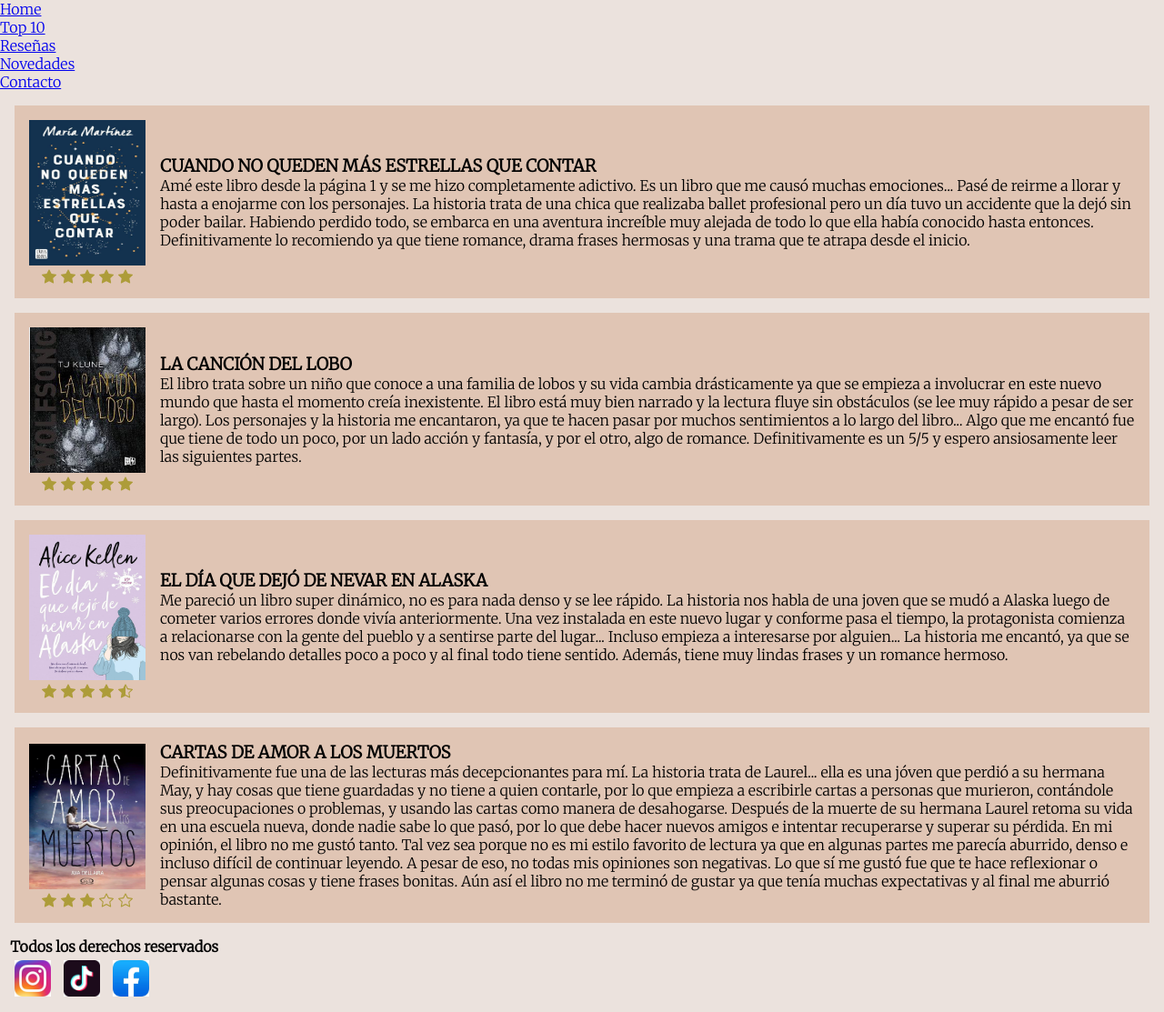
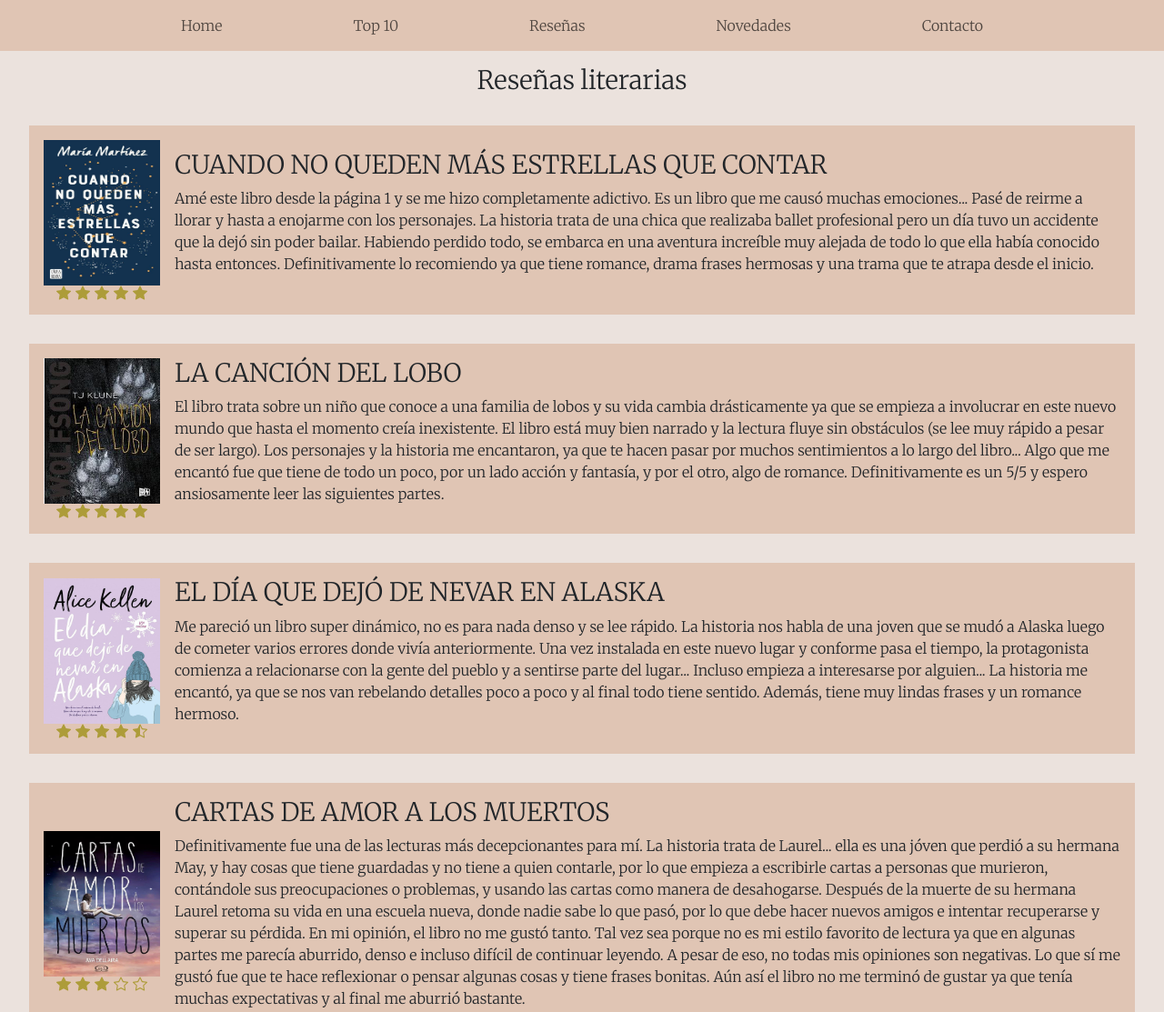
Before and after one commit to Celesteplatini/bookblog, a plain HTML site: page pages/reseñas.html in a window 1280 px wide. Shown: the top 1113 px of the page at 91% size. Drawn offline with nearby package versions, Linux system fonts and the light colour scheme.

Commit message:
modificando barra de navegación y agregando animaciones

```diff
--- a/css/estilos.css
+++ b/css/estilos.css
@@ -13,11 +13,13 @@ body{
 }
 
 /*estilos del header*/
-.barra{
-    background-color: #E0C5B4;
-}
 
 /*seccion home*/
+.textomain{
+    display: flex;
+    flex-direction: column;
+    align-items: center;
+}
 
 /*seccion top10*/
 .titulotopten{
@@ -35,6 +37,9 @@ body{
     padding: 1.5rem;
     border-radius: 0.5rem;
 }
+.topmejores:hover{
+    box-shadow: 0 0 0.5rem 0.7rem rgb(255, 255, 255);
+}
 .topmejorescontenedora{
     justify-content: center;
 }
@@ -46,7 +51,7 @@ main div ol li{
 /*seccion reseñas*/
 main div .resenauno, .resenados, .resenatres, .resenacuatro{
     background-color: #E0C5B4;
-    margin: 1rem;
+    margin: 2rem;
     padding: 1rem;
     display: flex;
     flex-direction: column;
@@ -62,6 +67,15 @@ main div .imgresena1{
     gap: 0.3rem;
     color: rgb(173, 156, 57);
 }
+main div .resenauno:hover, .resenados:hover, .resenatres:hover, .resenacuatro:hover{
+    box-shadow: 0 0 0.5rem 0.7rem rgb(255, 255, 255);
+    scale: 1.02;
+}
+.tituloresenas{
+    display: flex;
+    justify-content: center;
+    margin: 1rem;
+}
 
 /*seccion novedades*/
 main .noticiauno, .noticiados, .noticiatres, .noticiacuatro, .noticiacinco, .noticiaseis{
@@ -73,6 +87,15 @@ main .noticiauno, .noticiados, .noticiatres, .noticiacuatro, .noticiacinco, .not
     gap: 1rem;
     padding: 1rem;
     border-radius: 0.5rem
+}
+main .noticiauno:hover, .noticiados:hover, .noticiatres:hover, .noticiacuatro:hover, .noticiacinco:hover, .noticiaseis:hover{
+    box-shadow: 0 0 0.5rem 0.7rem rgb(255, 255, 255);
+    scale: 1.08;
+}
+.textonovedades{
+    display: flex;
+    justify-content: center;
+    margin: 1rem;
 }
 
 /*seccion contacto*/
@@ -96,9 +119,6 @@ footer h3{
 /*mq de tablet*/
 @media screen and (min-width:600px){
     /*header*/
-    header nav ul{
-        gap: 4rem;
-    }
 
     /*seccion reseñas*/
     main div .resenauno, .resenados, .resenatres, .resenacuatro{
@@ -109,10 +129,19 @@ footer h3{
 }
 
 /*mq de desktop*/
-@media screen and (min-width:1024px){
+@media screen and (min-width:1000px){
 
     /*header*/
-    header nav ul{
-        gap: 10rem;
+    .barra{
+        display: flex;
+        justify-content: center;
     }
+    .barrauno{
+        gap: 8rem;
+    }
+    .seccion:hover{
+        background-color: #EBE2DD;
+        padding: 0.5rem;
+    }
+
 }
--- a/pages/reseñas.html
+++ b/pages/reseñas.html
@@ -4,7 +4,7 @@
     <meta charset="UTF-8">
     <meta http-equiv="X-UA-Compatible" content="IE=edge">
     <meta name="viewport" content="width=device-width, initial-scale=1.0">
-    <link rel="stylesheet" href="../css/css/bootstrap-grid.min.css">
+    <link href="https://cdn.jsdelivr.net/npm/bootstrap@5.3.0-alpha1/dist/css/bootstrap.min.css" rel="stylesheet" integrity="sha384-GLhlTQ8iRABdZLl6O3oVMWSktQOp6b7In1Zl3/Jr59b6EGGoI1aFkw7cmDA6j6gD" crossorigin="anonymous">
     <link rel="stylesheet" href="../css/estilos.css">
     <link rel="preconnect" href="https://fonts.googleapis.com">
     <link rel="preconnect" href="https://fonts.gstatic.com" crossorigin>
@@ -12,28 +12,28 @@
     <title>Reseñas</title>
 </head>
 <body>
-    <header>
-        <nav>
-            <ul>
-                <li>
-                    <a href="../index.html">Home</a>
-                </li>
-                <li>
-                    <a href="top10.html">Top 10</a>
-                </li>
-                <li>
-                    <a href="reseñas.html">Reseñas</a>
-                </li>
-                <li>
-                    <a href="novedades.html">Novedades</a>
-                </li>
-                <li>
-                    <a href="contacto.html">Contacto</a>
-                </li>
-            </ul>
-        </nav>
-    </header>
+  <header class="barra" style="background-color: #E0C5B4;">
+    <nav class="navbar navbar-expand-lg">
+      <div class="container-fluid" style="background-color: #E0C5B4;">
+        <button class="navbar-toggler" type="button" data-bs-toggle="collapse" data-bs-target="#navbarNavAltMarkup" aria-controls="navbarNavAltMarkup" aria-expanded="false" aria-label="Toggle navigation">
+          <span class="navbar-toggler-icon"></span>
+        </button>
+        <div class="collapse navbar-collapse" id="navbarNavAltMarkup">
+          <div class="navbar-nav barrauno">
+            <a class="nav-link seccion" href="../index.html">Home</a>
+            <a class="nav-link seccion" href="../pages/top10.html">Top 10</a>
+            <a class="nav-link seccion" href="../pages/reseñas.html">Reseñas</a>
+            <a class="nav-link seccion" href="../pages/novedades.html">Novedades</a>
+            <a class="nav-link seccion" href="../pages/contacto.html">Contacto</a>
+          </div>
+        </div>
+      </div>
+    </nav>
+</header>
     <main>
+      <div>
+        <h3 class="tituloresenas">Reseñas literarias</h3>
+      </div>
         <div class="resenas">
             <div class="resenauno">
                 <div>
@@ -164,11 +164,11 @@
         </div>
     </main>
     <footer>
-        <h4>Todos los derechos reservados</h4>
+        <p>Todos los derechos reservados</p>
         <a href="https://instagram.com/booksxmylife?igshid=OGQ2MjdiOTE=" target="blank"><img src="../imagenes/instagram.jpeg" width="50px" height="50px" alt="imagen de logo de instagram"></a>
         <a href="https://www.tiktok.com/@booksxmylife?_t=8YmgXxc2nGo&_r=1" target="blank"><img src="../imagenes/tiktok.jpeg" width="50px" height="50px" alt="imagen de logo de tiktok"></a>
         <a href="https://www.facebook.com/profile.php?id=100089334674433" target="blank"><img src="../imagenes/facebook.jpeg" width="50px" height="50px" alt="imagen de logo de facebook"></a>
     </footer>
-    <script src="../js/bootstrap.bundle.min.js"></script>
+    <script src="https://cdn.jsdelivr.net/npm/bootstrap@5.3.0-alpha1/dist/js/bootstrap.bundle.min.js" integrity="sha384-w76AqPfDkMBDXo30jS1Sgez6pr3x5MlQ1ZAGC+nuZB+EYdgRZgiwxhTBTkF7CXvN" crossorigin="anonymous"></script>
 </body>
 </html>
```
Also changed, not shown: index.html (+16 -17 lines), pages/contacto.html (+20 -20 lines), pages/novedades.html (+18 -20 lines), pages/top10.html (+18 -21 lines).
